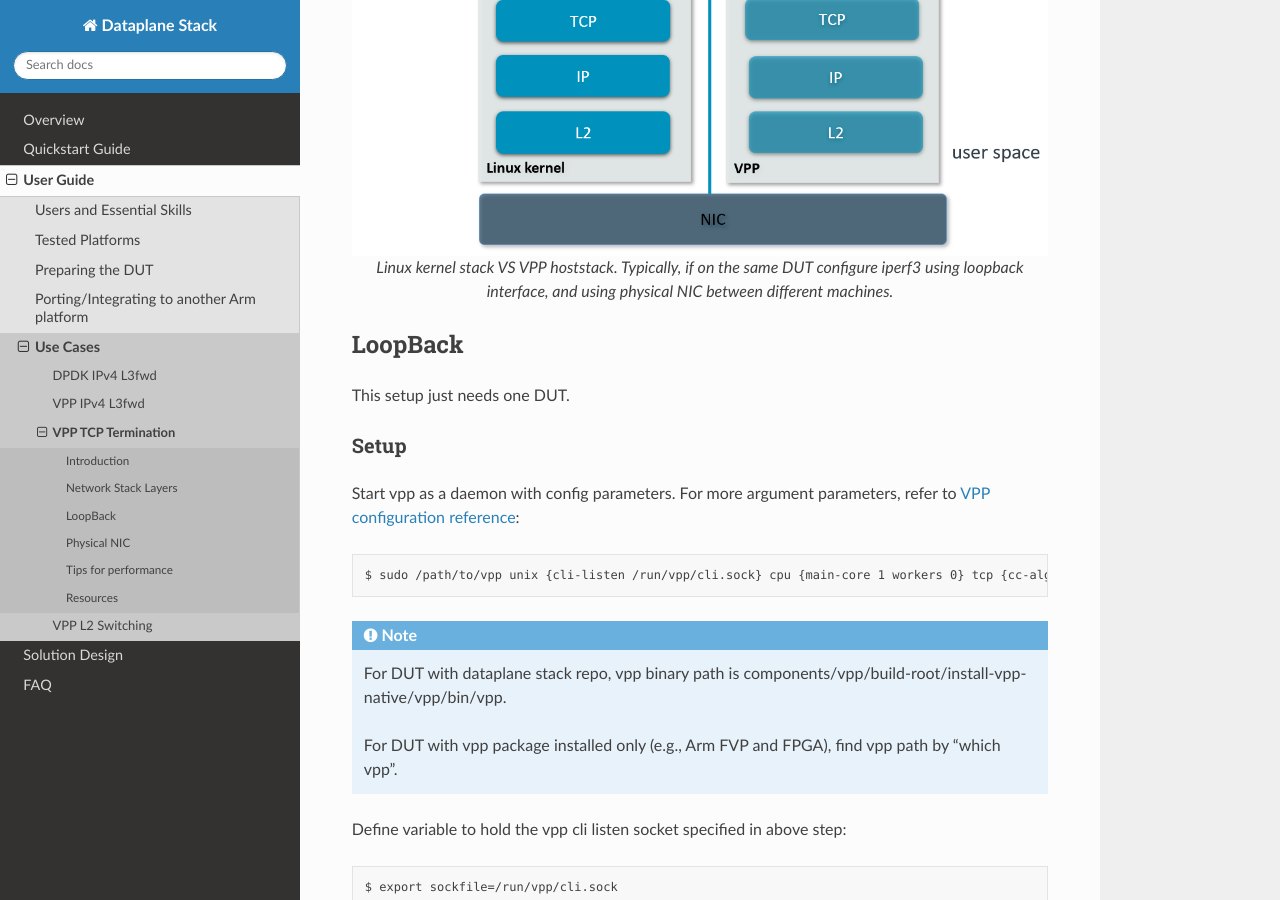
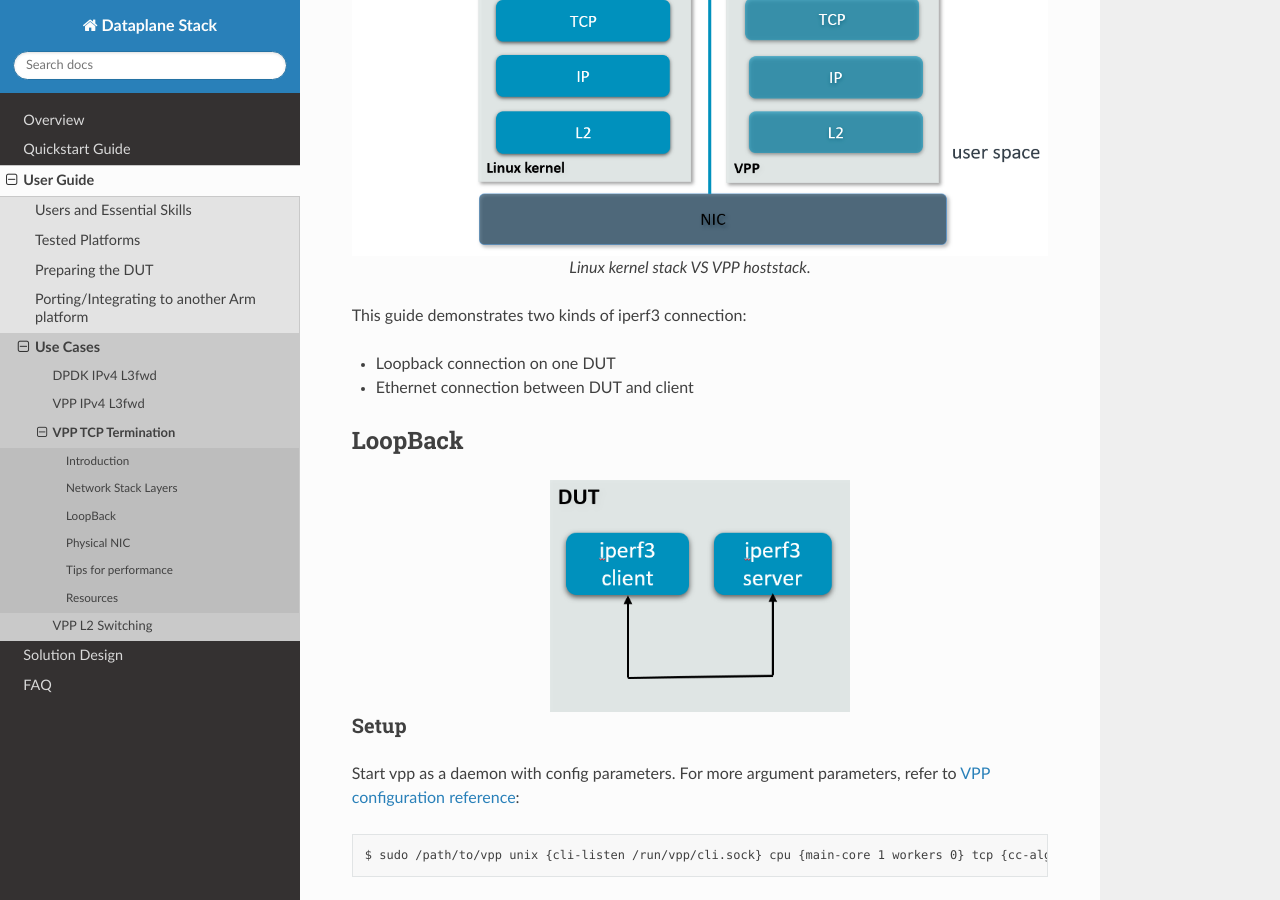
Before and after one commit to Yefeng-Lin/dataplane-stack_doc, a Sphinx documentation site: the page built from doc/user_guide/tcp_term.rst, in a window 1280 px wide and 900 px high, scrolled down 696 px. Built offline with Sphinx 7.4.7 and the Read the Docs theme 2.0.0, drawn with Linux system fonts in a browser that asks for light colours.

Commit message:
Add picture for iperf3 loopback connection

```diff
--- a/doc/user_guide/tcp_term.rst
+++ b/doc/user_guide/tcp_term.rst
@@ -30,14 +30,20 @@
 .. figure:: ../images/kernel-vpp-stack.png
    :align: center
 
-   Linux kernel stack VS VPP hoststack. Typically, if on the same DUT configure iperf3 using loopback interface,
-   and using physical NIC between different machines.
+   Linux kernel stack VS VPP hoststack.
+
+This guide demonstrates two kinds of iperf3 connection:
+
+- Loopback connection on one DUT
+- Ethernet connection between DUT and client
 
 ********
 LoopBack
 ********
 
-This setup just needs one DUT.
+.. figure:: ../images/iperf3-loopback.png
+   :align: center
+   :width: 300
 
 Setup
 ~~~~~
@@ -207,7 +213,7 @@
 
 This guide assmues the following setup:
 
-.. figure:: ../images/tcp_term_nic.png
+.. figure:: ../images/tcp-term-nic.png
         :align: center
         :width: 400
 
```
Also changed, not shown: doc/images/iperf3-loopback.png (added), doc/images/tcp-term-nic.png (renamed from doc/images/tcp_term_nic.png).
